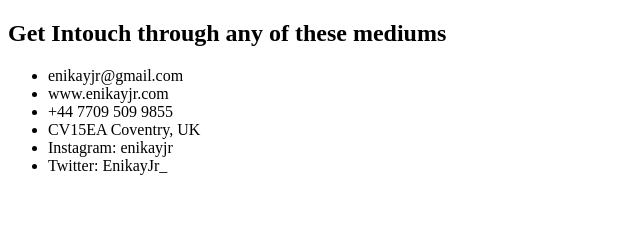
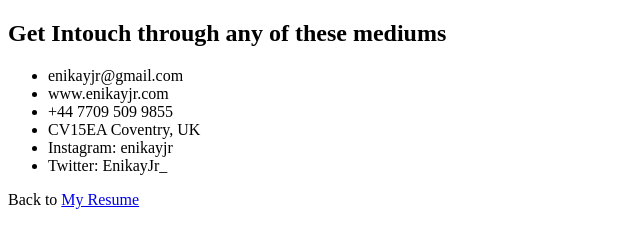
Before and after one commit to enikayjr/html-capstone1, a plain HTML site: page contact.html in a window 1280 px wide. Shown: the whole page, without its empty margins (0-640 px from the left). Drawn offline with Linux system fonts and the light colour scheme.

Commit message:
Update contact.html

```diff
--- a/contact.html
+++ b/contact.html
@@ -15,5 +15,6 @@
       <li>Instagram: enikayjr</li>
       <li>Twitter: EnikayJr_</li>
     </ul>
+    <p>Back to <a href="./index.html">My Resume</a> </p>
   </body>
 </html>
```
